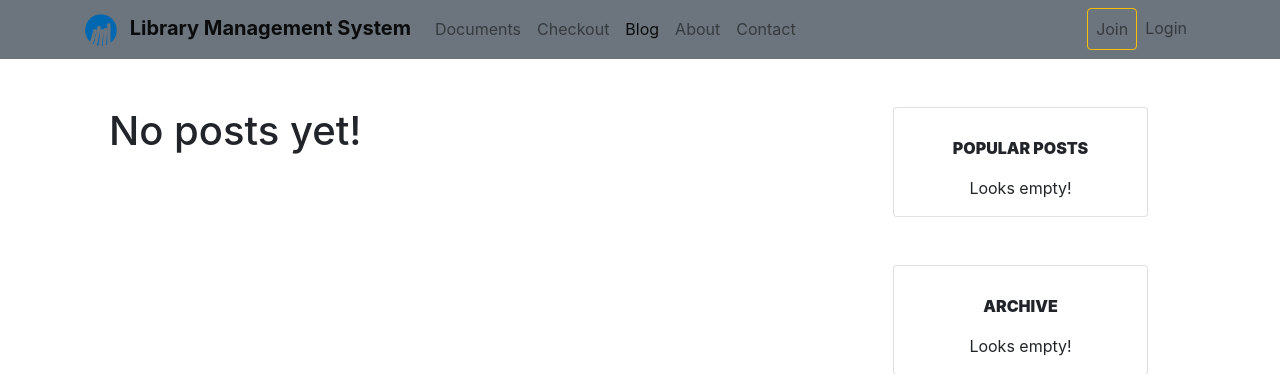
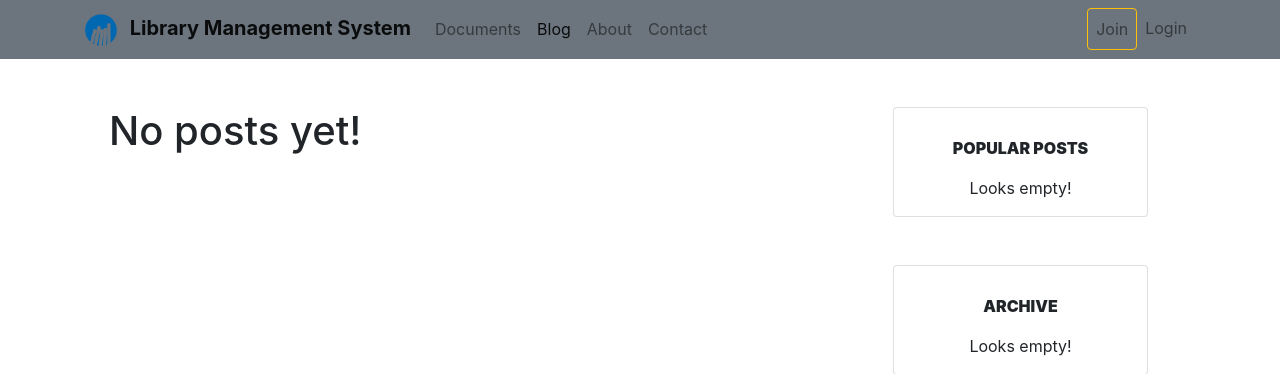
Before and after one commit to Pedram-Parsian/Library-Management-System, a Django app: page /blog/ in a window 1280 px wide. Shown: the top 374 px of the page. Run offline with Django 3.2, Linux system fonts and the light colour scheme; data that the repository does not hold is empty; some libraries are stand-ins or nearby versions.

Commit message:
remove checkout from the navbar

```diff
--- a/templates/base/navbar.html
+++ b/templates/base/navbar.html
@@ -1,5 +1,6 @@
 {% load static %}
-<nav class="navbar navbar-expand-lg navbar-light bg-secondary {% if navbar == 'home' %} fixed-top navbar-fixed-top{% endif %}">
+<nav
+  class="navbar navbar-expand-lg navbar-light bg-secondary {% if navbar == 'home' %} fixed-top navbar-fixed-top{% endif %}">
   <div class="container">
     <a class="navbar-brand font-weight-bold" href="{% url 'home' %}">
       <img src="{% static 'img/logo.png' %}" class="mr-2" width="32" height="32" alt="lms logo">
@@ -13,10 +14,6 @@
       <ul class="navbar-nav mr-auto">
         <li class="nav-item {% if navbar == 'documents' %}active{% endif %}">
           <a class="nav-link" href="{% url 'documents:list' %}">Documents {% if navbar == 'documents' %}<span
-            class="sr-only">(current)</span>{% endif %}</a>
-        </li>
-        <li class="nav-item {% if navbar == 'checkout' %}active{% endif %}">
-          <a class="nav-link" href="">Checkout {% if navbar == 'checkout' %}<span
             class="sr-only">(current)</span>{% endif %}</a>
         </li>
         <li class="nav-item {% if navbar == 'blog' %}active{% endif %}">
@@ -38,7 +35,8 @@
             <a class="btn text-light p-0" href="#" id="navbarDropdownMore" role="button" data-toggle="dropdown"
                aria-haspopup="true" aria-expanded="false" style="box-shadow: none;">
               <div class="media">
-                <img class="align-self-center img-fluid rounded rounded-circle mr-1" style="width: 35px; height: 35px;" src="{{request.user.get_avatar}}" alt="{{ request.user.get_info }} Avatar">
+                <img class="align-self-center img-fluid rounded rounded-circle mr-1" style="width: 35px; height: 35px;"
+                     src="{{ request.user.get_avatar }}" alt="{{ request.user.get_info }} Avatar">
                 <span id="NO_badge_cont" class="NO_visible"><span id="NO_badge" class="NO_hidden"></span></span>
                 <p class="align-self-center p-0 m-0 dropdown-toggle"></p>
               </div>
```
